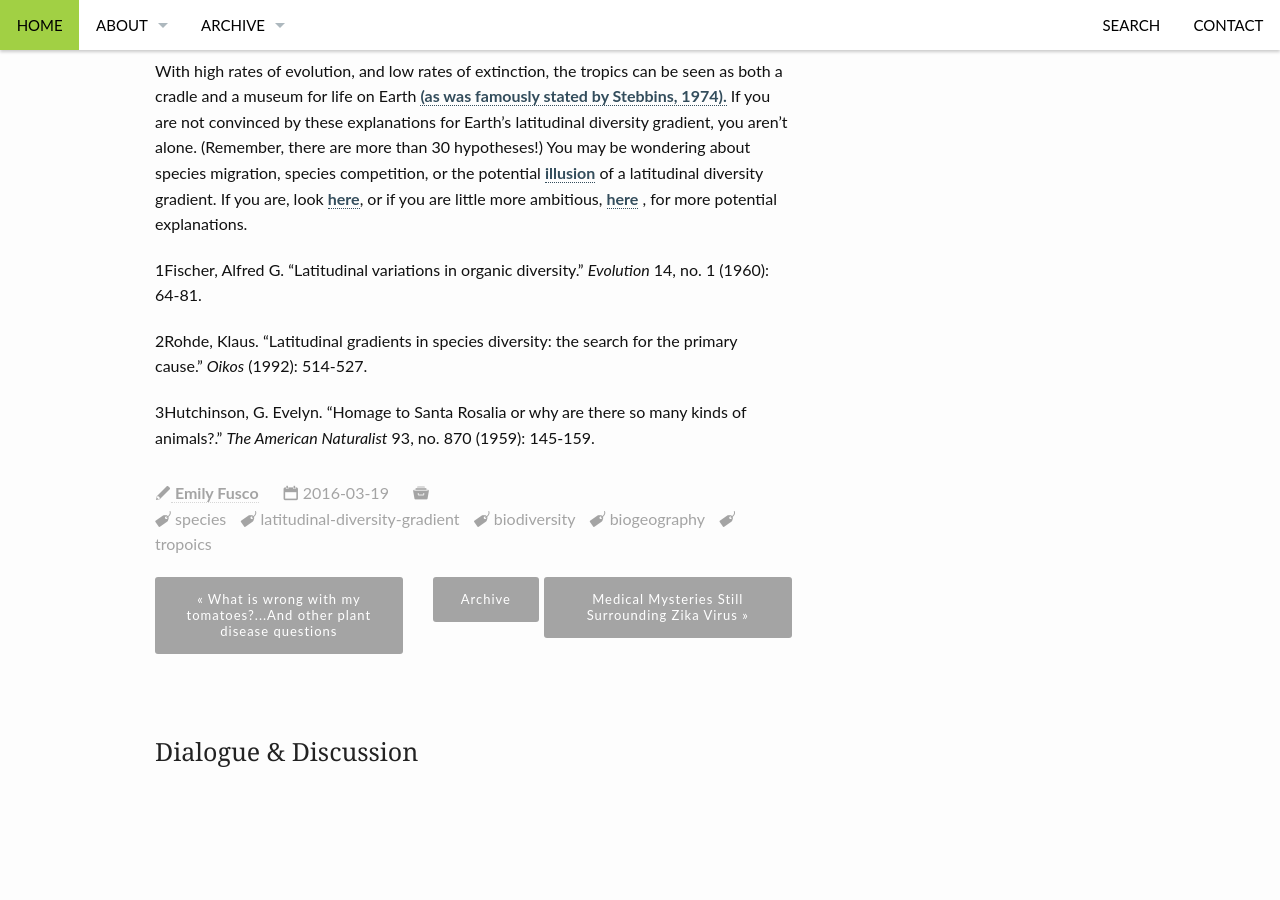
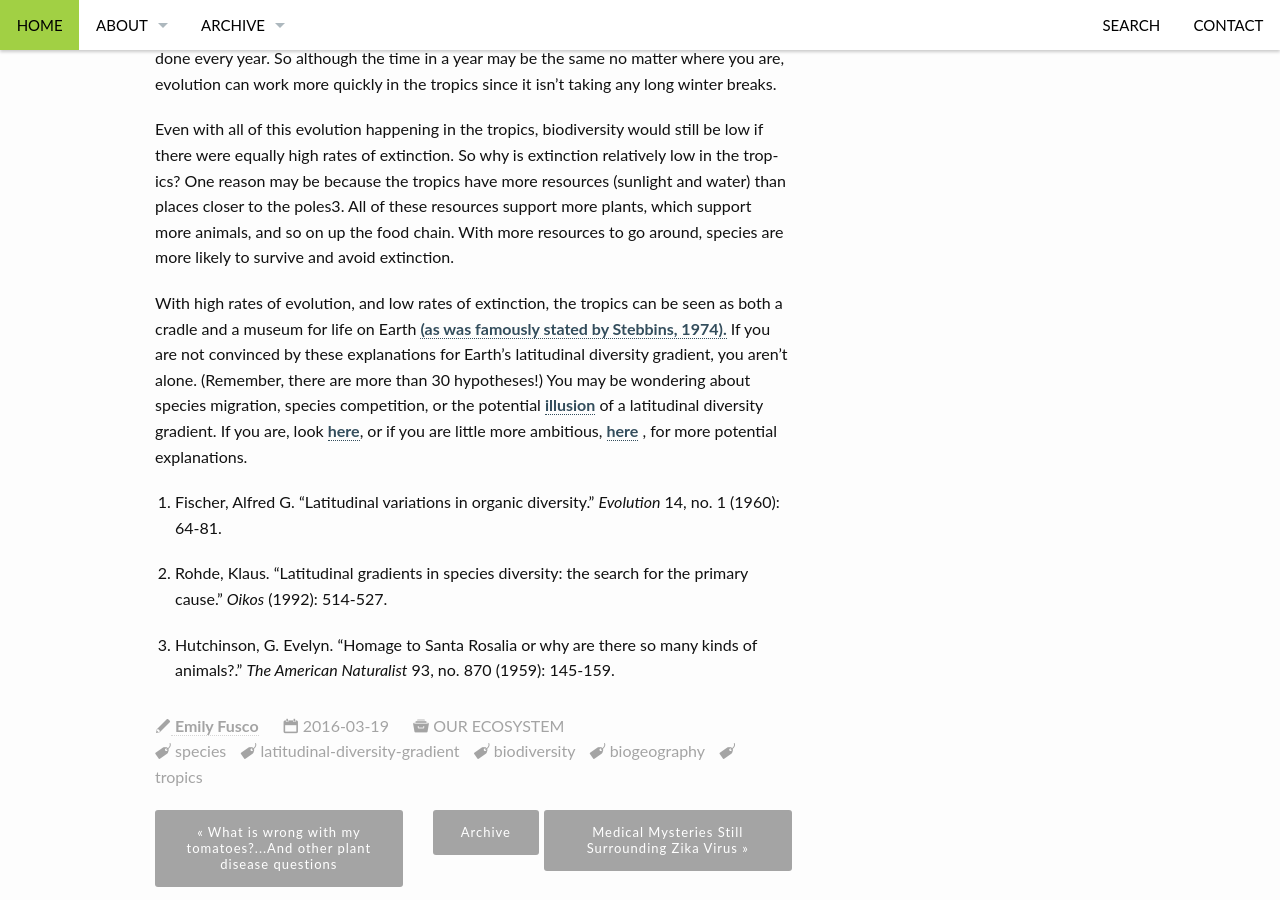
Before and after one commit to tguttata/thatslifesci-1, a Jekyll site: the page built from _posts/2016-03-19-tropics-life.md, in a window 1280 px wide and 900 px high, scrolled down 1767 px. Built offline with Jekyll 4.4.1, drawn with Linux system fonts in a browser that asks for light colours; comment, search, counter and statistics services are not loaded; some of the changed text lies outside the part shown.

Commit message:
Update 2016-03-19-tropics-life.md

```diff
--- a/_posts/2016-03-19-tropics-life.md
+++ b/_posts/2016-03-19-tropics-life.md
@@ -3,19 +3,25 @@
 layout: page
 author: efusco
 permalink: /tropics-life/
+categories:
+- Our Ecosystem
 tags:
 - species
 - latitudinal-diversity-gradient
 - biodiversity
 - biogeography
-- tropoics
+- tropics
 teaser: "Imagine the North Pole. Now imagine the Amazon Rainforest. Which place is home to more plants and animals? This seems like a very simple question, and it is. The Amazon has more plants, animals, and species in general than the North Pole. Perhaps, the better question here is WHY are there so many more species in the Amazon?"
 source-id: 1bz9VMOpn4VcCHpOrXLe40XCMPRPghWpSn1EtW5p9ysA
 published: true
+header: no
+image:
+ thumb: 20160306_Fusco_Fig1.jpg
 ---
 This observation is true for places other than the North Pole and the Amazon Rainforest. With few exceptions, you can pick any place at the equator, and as you move north or south (poleward), you will find lower species diversity. The pattern, known as the Latitudinal Diversity Gradient, simply means that as you increase in latitude, you decrease in biodiversity (number of species).
 
-Figure 1: The Amazon Rainforest is home to many plants and animals. Source: "Amazon Rainforest, Venezuela" by Eric Pheterson licensed under CC BY-2.0
+![Fig 1]({{ site.urlimg }}20160306_Fusco_Fig1.jpg)
+**Fig 1.** The Amazon Rainforest is home to many plants and animals. Source: "Amazon Rainforest, Venezuela" by Eric Pheterson licensed under CC BY-2.0
 
  Biodiversity is a result of two processes, the addition of new species  through [evolution](http://science.howstuffworks.com/life/evolution/evolution1.htm) (speciation), and the loss of existing species  (extinction). When speciation exceeds extinction, you end up with high biodiversity. There are quite a few (more than 30!) existing ideas about why this is the case in the tropics.
 
@@ -33,10 +39,8 @@
 
 With high rates of evolution, and low rates of extinction, the tropics can be seen as both a cradle and a museum for life on Earth [(as was famously stated by Stebbins, 1974).](http://www.scientificamerican.com/article/cradle-or-museum-for-the/) If you are not convinced by these explanations for Earth's latitudinal diversity gradient, you aren't alone. (Remember, there are more than 30 hypotheses!) You may be wondering about species migration, species competition, or the potential [illusion](http://izt.ciens.ucv.ve/ecologia/Archivos/ECOLOGIA_DE%20_POBLACIONES_Hasta%202004/ECOL_POBLAC_Hasta%202004_(O-Z)/Stevens%201989.pdf) of a latitudinal diversity gradient. If you are, look [here](https://en.wikipedia.org/wiki/Latitudinal_gradients_in_species_diversity), or if you are little more ambitious, [here](http://onlinelibrary.wiley.com/doi/10.1111/jbi.12228/full) , for more potential explanations.
 
+1. Fischer, Alfred G. "Latitudinal variations in organic diversity." *Evolution* 14, no. 1 (1960): 64-81.
 
+2. Rohde, Klaus. "Latitudinal gradients in species diversity: the search for the primary cause." *Oikos* (1992): 514-527.
 
-1Fischer, Alfred G. "Latitudinal variations in organic diversity." *Evolution* 14, no. 1 (1960): 64-81.
-
-2Rohde, Klaus. "Latitudinal gradients in species diversity: the search for the primary cause." *Oikos* (1992): 514-527.
-
-3Hutchinson, G. Evelyn. "Homage to Santa Rosalia or why are there so many kinds of animals?." *The American Naturalist* 93, no. 870 (1959): 145-159.
+3. Hutchinson, G. Evelyn. "Homage to Santa Rosalia or why are there so many kinds of animals?." *The American Naturalist* 93, no. 870 (1959): 145-159.
```
